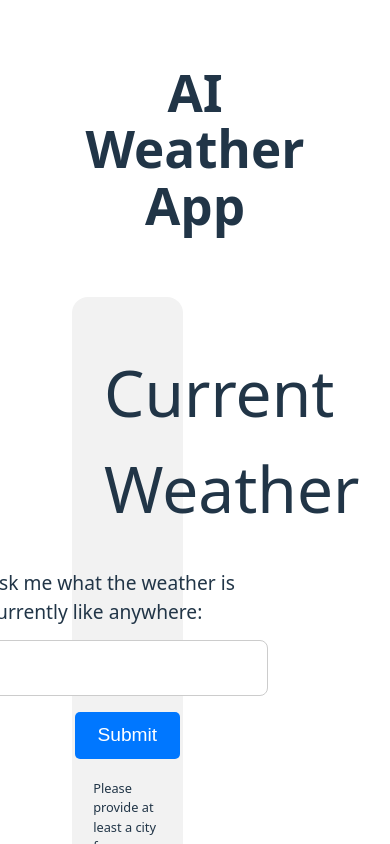
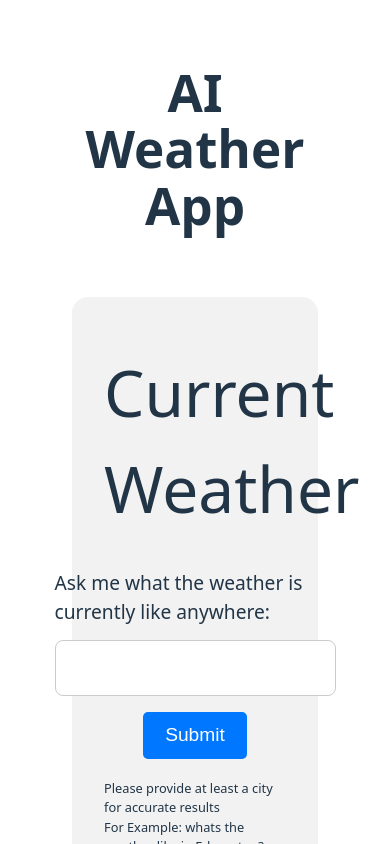
Before and after one commit to clementm8/ai-weather-app, a React (Vite) app: page / in a window 390 px wide. Shown: the top 844 px of the page. Built offline with nearby package versions, Linux system fonts and the light colour scheme.

Commit message:
added styling

```diff
--- a/src/App.css
+++ b/src/App.css
@@ -8,6 +8,7 @@
   display: flex;
   flex-wrap: wrap;
   gap: 4rem;
+  margin: auto;
 }
 
 .header {
@@ -38,3 +39,9 @@
 .main-content {
   width: 45%;
 }
+
+@media (max-width: 784px) {
+  .header, .main-content{
+    width: 100%;
+  }
+}
```
